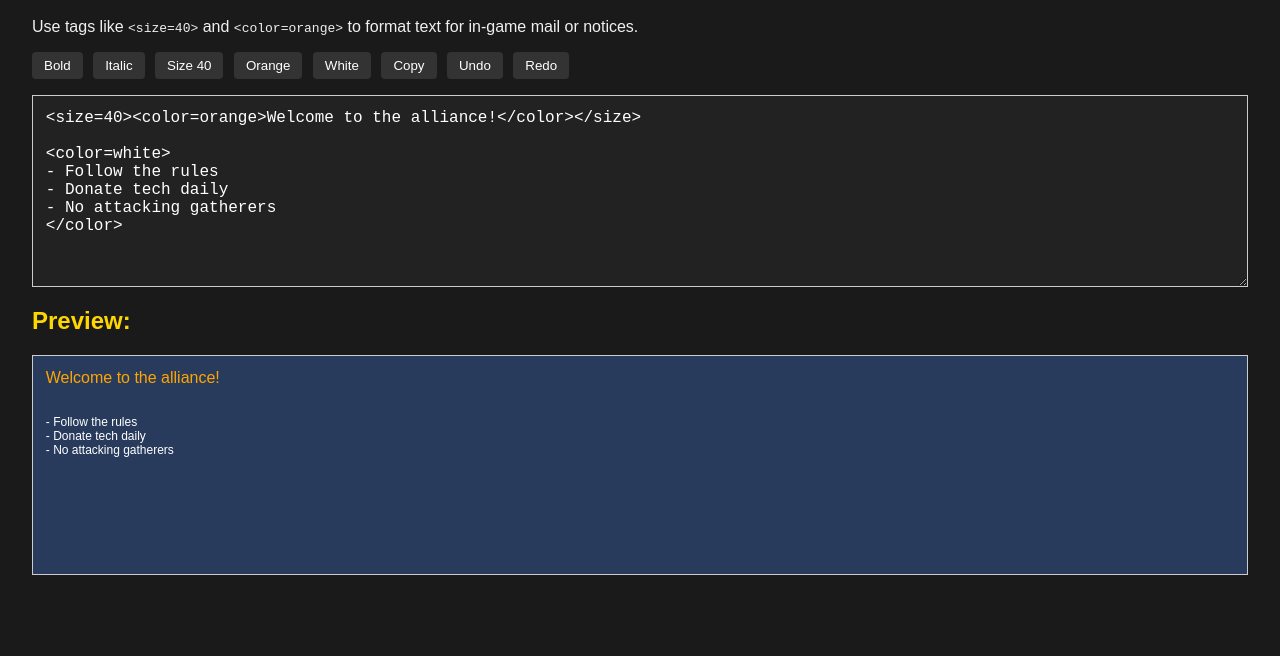
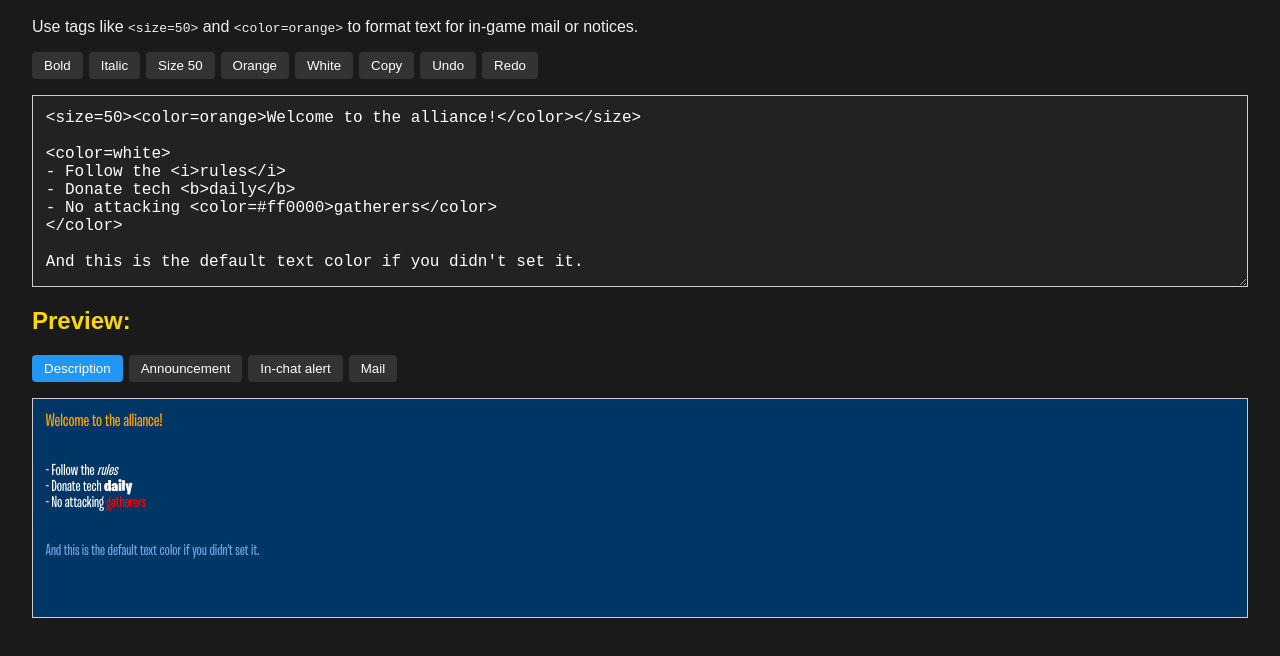
Before and after one commit to catasa4/Tool, a plain HTML site: page index.html in a window 1280 px wide. Shown: the part 72-728 px from the top of the page. Drawn offline with Linux system fonts and the light colour scheme.

Commit message:
Add different backgrounds to preview

```diff
--- a/index.html
+++ b/index.html
@@ -15,6 +15,16 @@
       --miku-red: #e57373;
       --miku-gold: #ffd700;
     }
+    @font-face {
+      font-family: Burbank;
+      src: url("./fonts/Burbank Big Condensed Medium.otf") format("opentype");
+      font-weight: normal;
+    }
+    @font-face {
+      font-family: Burbank;
+      src: url("./fonts/Burbank Big Condensed Black.otf") format("opentype");
+      font-weight: bold;
+    }
     body {
       font-family: sans-serif;
       margin: 2rem;
@@ -23,9 +33,11 @@
     }
     .toolbar {
       margin-bottom: 1rem;
+      display: flex;
+      flex-wrap: wrap;
+      gap: 6px;
     }
     .toolbar button {
-      margin-right: 6px;
       padding: 6px 12px;
       border: none;
       background-color: #333;
@@ -35,6 +47,9 @@
     }
     .toolbar button:hover {
       background-color: #444;
+    }
+    .toolbar button.active {
+      background-color: var(--primary-3);
     }
     h1, h2 {
       color: var(--miku-gold);
@@ -48,13 +63,13 @@
 
   <h1>Alliance Notice Formatter</h1>
   <p>
-    Use tags like <code>&lt;size=40&gt;</code> and <code>&lt;color=orange&gt;</code> to format text for in-game mail or notices.
+    Use tags like <code>&lt;size=50&gt;</code> and <code>&lt;color=orange&gt;</code> to format text for in-game mail or notices.
   </p>
 
   <div class="toolbar">
     <button onclick="setBold()">Bold</button>
     <button onclick="setItalic()">Italic</button>
-    <button onclick="setSize(40)">Size 40</button>
+    <button onclick="setSize(50)">Size 50</button>
     <button onclick="setColor('orange')">Orange</button>
     <button onclick="setColor('white')">White</button>
     <button onclick="copyInput()">Copy</button>
@@ -62,15 +77,25 @@
     <button onclick="redoAction()">Redo</button>
   </div>
 
-  <textarea id="input" placeholder="Type your formatted notice here...">&lt;size=40&gt;&lt;color=orange&gt;Welcome to the alliance!&lt;/color&gt;&lt;/size&gt;
+  <textarea id="input" placeholder="Type your formatted notice here...">&lt;size=50&gt;&lt;color=orange&gt;Welcome to the alliance!&lt;/color&gt;&lt;/size&gt;
 
 &lt;color=white&gt;
-- Follow the rules
-- Donate tech daily
-- No attacking gatherers
-&lt;/color&gt;</textarea>
+- Follow the &lt;i&gt;rules&lt;/i&gt;
+- Donate tech &lt;b>daily&lt;/b&gt;
+- No attacking &lt;color=#ff0000>gatherers&lt;/color&gt;
+&lt;/color&gt;
+
+And this is the default text color if you didn't set it.
+</textarea>
 
   <h2>Preview:</h2>
+
+  <div class="toolbar" id="preview-toolbar">
+    <button onclick="changePreviewColor(event, 'notice')" class="active">Description</button>
+    <button onclick="changePreviewColor(event, 'announcement')">Announcement</button>
+    <button onclick="changePreviewColor(event, 'alert')">In-chat alert</button>
+    <button onclick="changePreviewColor(event, 'mail')">Mail</button>
+  </div>
   <div id="output" class="notice"></div>
 
   <script src="./parser.js"></script>
--- a/mail.css
+++ b/mail.css
@@ -66,20 +66,49 @@ ul.template-list {
   font-size: 1rem;
   border: 0.1rem solid var(--neutral);
   background-color: var(--pale-neutral);
+  font-family: "Burbank", sans-serif;
+  font-weight: normal;
+}
+
+.output-example.announcement,
+#output.announcement {
+  background-color: #c9e4f9;
+  color: white;
+}
+
+@supports (-webkit-text-stroke: 1px black) and (paint-order: stroke fill) {
+  #output.announcement {
+    -webkit-text-stroke: 2px black;
+    paint-order: stroke fill;
+  }
+}
+
+@supports not (-webkit-text-stroke: 1px black) {
+  #output.announcement {
+    text-shadow: 1px 1px black;
+  }
 }
 
 .output-example.mail,
 #output.mail {
-  background-color: #c6d4e1;
-  color: #60646f;
-  font-size: 16px;
+  background-color: #dbecf8;
+  font-family: sans-serif;
+  font-size: 0.8rem;
+  color: #444344;
+}
+
+.output-example.alert,
+#output.alert {
+  background-color: #ca632c;
+  font-family: sans-serif;
+  font-size: 0.8rem;
+  color: white;
 }
 
 .output-example.notice,
 #output.notice {
-  background-color: #283b5c;
-  color: #7c9fdf;
-  font-size: 12px;
+  background-color: #003666;
+  color: #70a3e3;
 }
 
 #output.error:before {
--- a/mail.js
+++ b/mail.js
@@ -482,3 +482,18 @@ function handleCutEvent(e) {
   });
   redoStack.length = 0;
 }
+
+/**
+ * Change preview background color
+ * @param {HTMLButtonElement} event
+ * @param {"notice"|"mail"|"alert"|"announcement"} previewType
+ */
+function changePreviewColor(event, previewType) {
+  document.querySelectorAll('#preview-toolbar button').forEach((el) => {
+    el.classList.remove('active');
+  });
+
+  event.currentTarget.classList.add('active');
+
+  previewElement.className = previewType
+}
--- a/parser.js
+++ b/parser.js
@@ -26,8 +26,9 @@ function elementToHtml(element) {
   if (element.type === 'size') {
     const inner = arrayToHtml(element.inner);
     if (element.value === null) return inner;
-    const size = Math.floor(element.value * 4 / 10);
-    return `<span style="font-size:${size}px">` + inner + '</span>';
+    // 44 is in-game approximate base size
+    const size = element.value / 44;
+    return `<span style="font-size:${size}em">` + inner + '</span>';
   }
   if (element.type === 'line-break') {
     return '<br>';
```
Also changed, not shown: fonts/Burbank Big Condensed Black.otf (added), fonts/Burbank Big Condensed Medium.otf (added).
